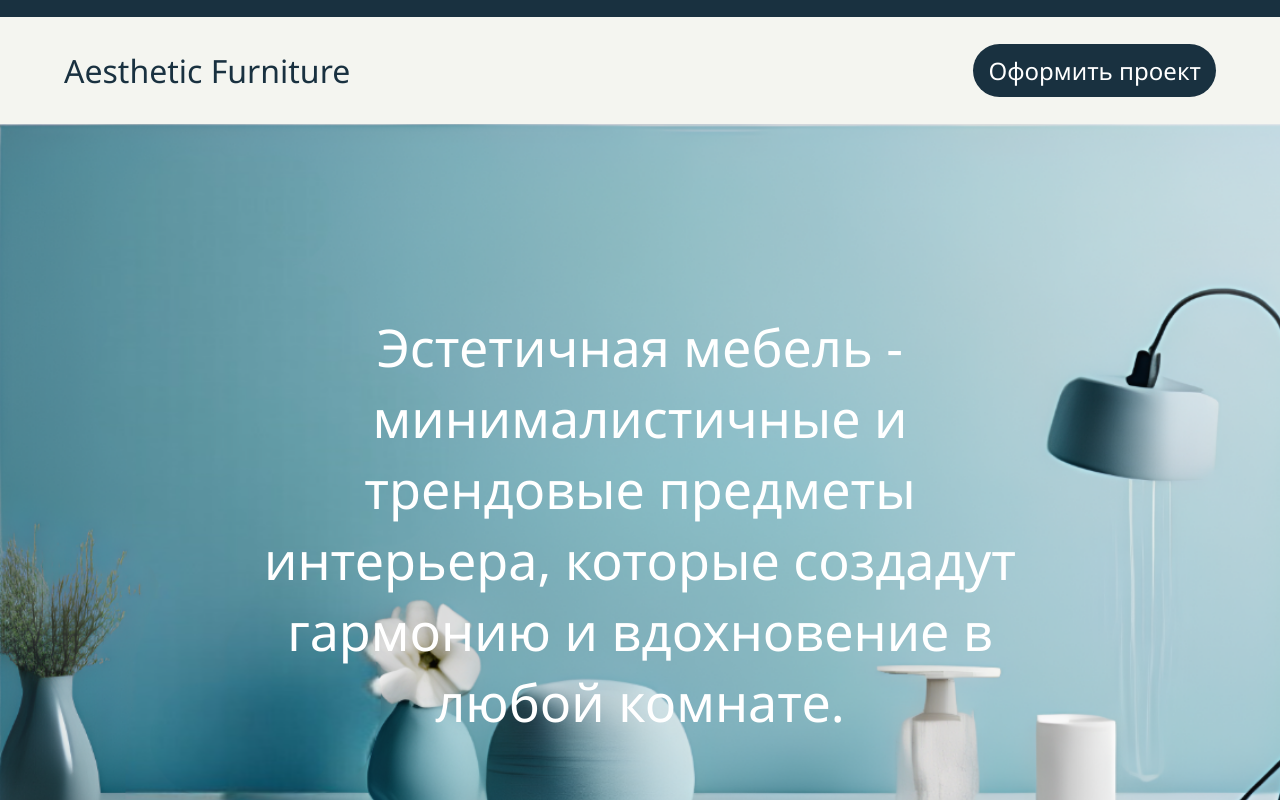
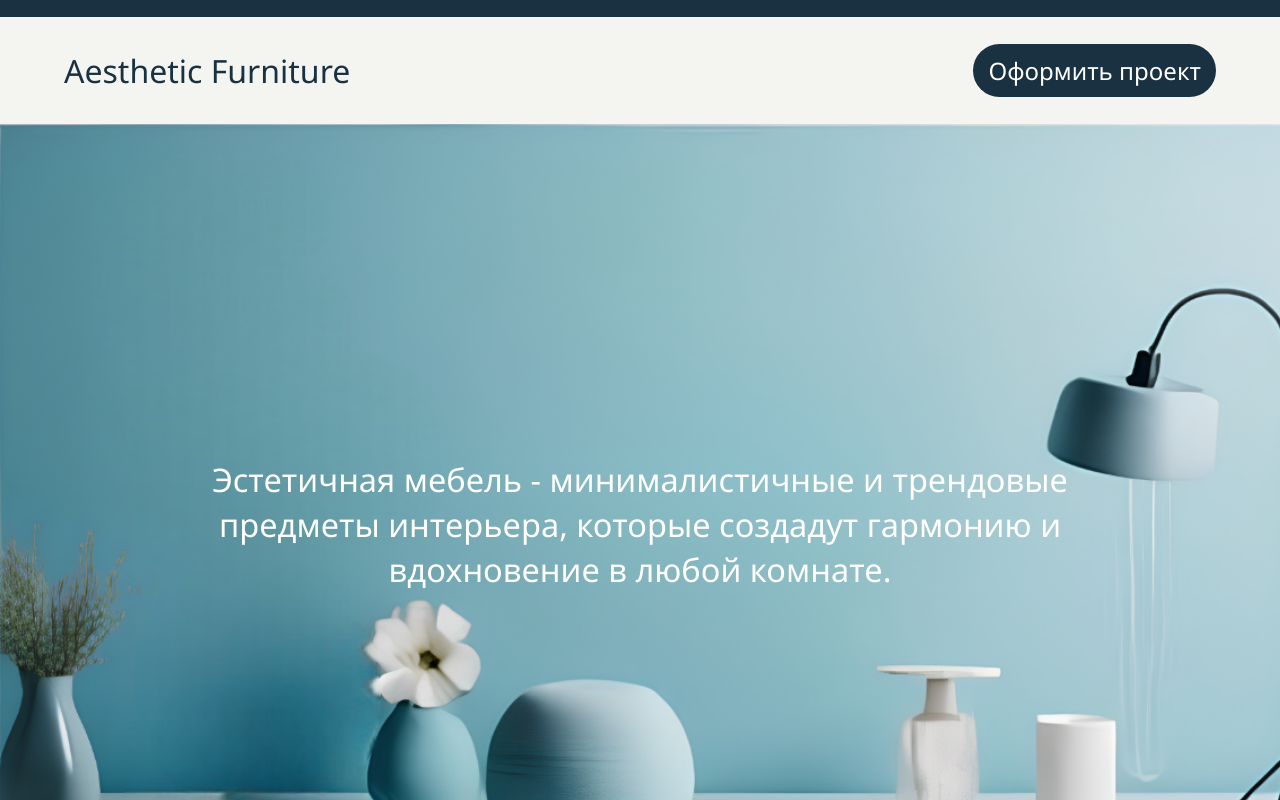
Before and after one commit to Merkuryyi/aestheticFurniture, a React (Create React App) app in the folder frontend/: page / in a window 1280 px wide. Built offline with nearby package versions, Linux system fonts and the light colour scheme.

Commit message:
update styles section info

```diff
--- a/frontend/src/components/SectionInfoWebSite/SectionInfoWebSite.scss
+++ b/frontend/src/components/SectionInfoWebSite/SectionInfoWebSite.scss
@@ -5,12 +5,21 @@
     @include flex-layout(row, center, center);
     background-image: var(--bg-image);
     background-size: cover;
-    @include background(100%, 100vh);
+    width: 100%;
+    height: 100vh;
     margin-bottom: 40px;
+    min-height: auto;
+    min-width: auto;
+    overflow: hidden;
 
     &__headline {
         @include text(500, $font-size-title, white);
         width: 60%;
+        @media (max-height: 850px) {
+            @include text(500, $font-size-title/1.6, white);
+            width: 80%;
+
+        }
     }
 }
 
```
